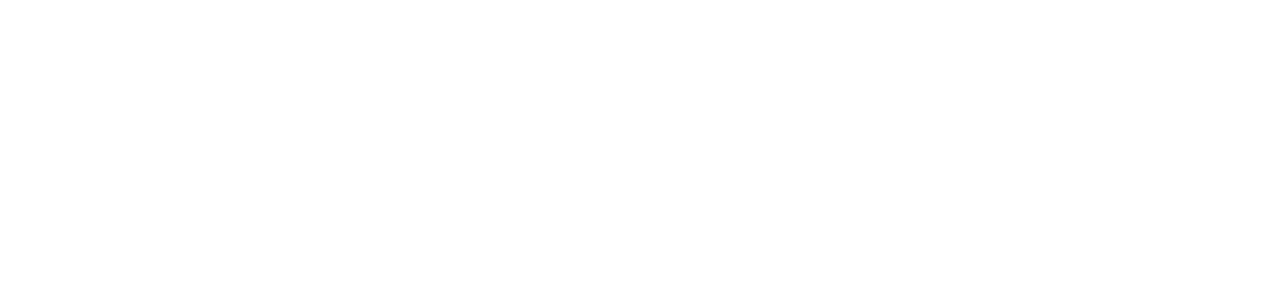
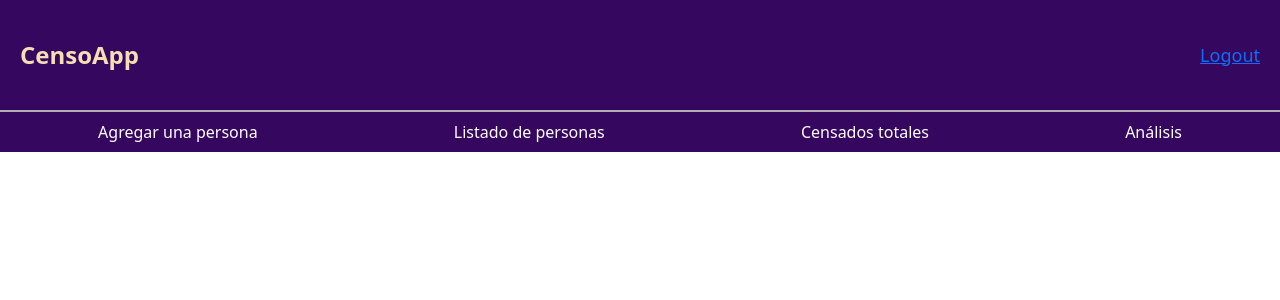
Before and after one commit to YamilaGaleano/censoapp, a React (Create React App) app: page /dashboard in a window 1280 px wide. Before the commit this address had no page. Shown: the top 300 px of the page. Built offline with nearby package versions, Linux system fonts and the light colour scheme.

Commit message:
add header and dashboard

```diff
--- a/src/App.js
+++ b/src/App.js
@@ -3,6 +3,7 @@ import 'bootstrap/dist/css/bootstrap.min.css';
 
 import Login from './componentes/Login';
 import Registrarse from './componentes/Registro';
+import Dashboard from './componentes/Dashboard';
 import { BrowserRouter, Routes, Route } from 'react-router-dom';
 import './styles/global.css'
 
@@ -13,6 +14,7 @@ function App() {
         <Routes>
         <Route path="/" element={<Login />} />
         <Route path="/registro" element={<Registrarse />} />
+        <Route path="/dashboard" element={<Dashboard />} />
 
 
     </Routes>
--- /dev/null
+++ b/src/componentes/Dashboard.js
@@ -0,0 +1,15 @@
+import Header from "./Header"
+import MainContenedor from "./MainContenedor"
+import NavBar from "./NavBar"
+
+const Dashboard = () => {
+    return (<>
+        <Header />
+        <NavBar />
+        <MainContenedor/>
+    </>
+
+    )
+}
+
+export default Dashboard
--- /dev/null
+++ b/src/componentes/Header.js
@@ -0,0 +1,12 @@
+import NavBar from "./NavBar"
+
+const Header = () => {
+    return (
+        <header class="header">
+            <p>CensoApp</p>
+            <a href="#" class="logout-link">Logout</a>
+        </header>
+    )
+}
+
+export default Header
--- /dev/null
+++ b/src/componentes/MainContenedor.js
@@ -0,0 +1,8 @@
+
+const MainContenedor = () => {
+  return (
+<></>
+  )
+}
+
+export default MainContenedor
--- /dev/null
+++ b/src/componentes/NavBar.js
@@ -0,0 +1,12 @@
+const NavBar = () => {
+    return (
+        <nav class="nav nav-pills nav-fill ">
+        <a class="nav-link" href="#">Agregar una persona</a>
+        <a class="nav-link" href="#">Listado de personas</a>
+        <a class="nav-link" href="#">Censados totales</a>
+        <a class="nav-link " aria-disabled="true">Análisis</a>
+      </nav>
+    )
+}
+
+export default NavBar
--- a/src/styles/main.css
+++ b/src/styles/main.css
@@ -1,10 +1,11 @@
 .header {
-    height: 120px;
-    background-color: #f0f0f0;
+    height: 110px;
+    background-color: #35075e;
     display: flex;
     align-items: center;
     justify-content: space-between;
     padding: 0 20px;
+    color: wheat;
 }
 
 .header p {
@@ -17,16 +18,17 @@
     font-size: 18px;
 }
 
-.menu-items .nav-link {
-    margin: 10px;
-    padding: 10px 20px;
-    /* Agrega espacio entre los enlaces */
+.nav{
+    background-color: #35075e;
+    border-top: 2px solid #b1acb6 !important;
+
+}
+.nav a{
+    color: white;
 }
 
-.vh-100 {
-    height: 100vh;
+.nav a:hover{
+    color: rgb(95, 35, 35);
+    background-color: antiquewhite;
+
 }
-
-.firstItem {
-    margin-top: 50px;
-}
```
